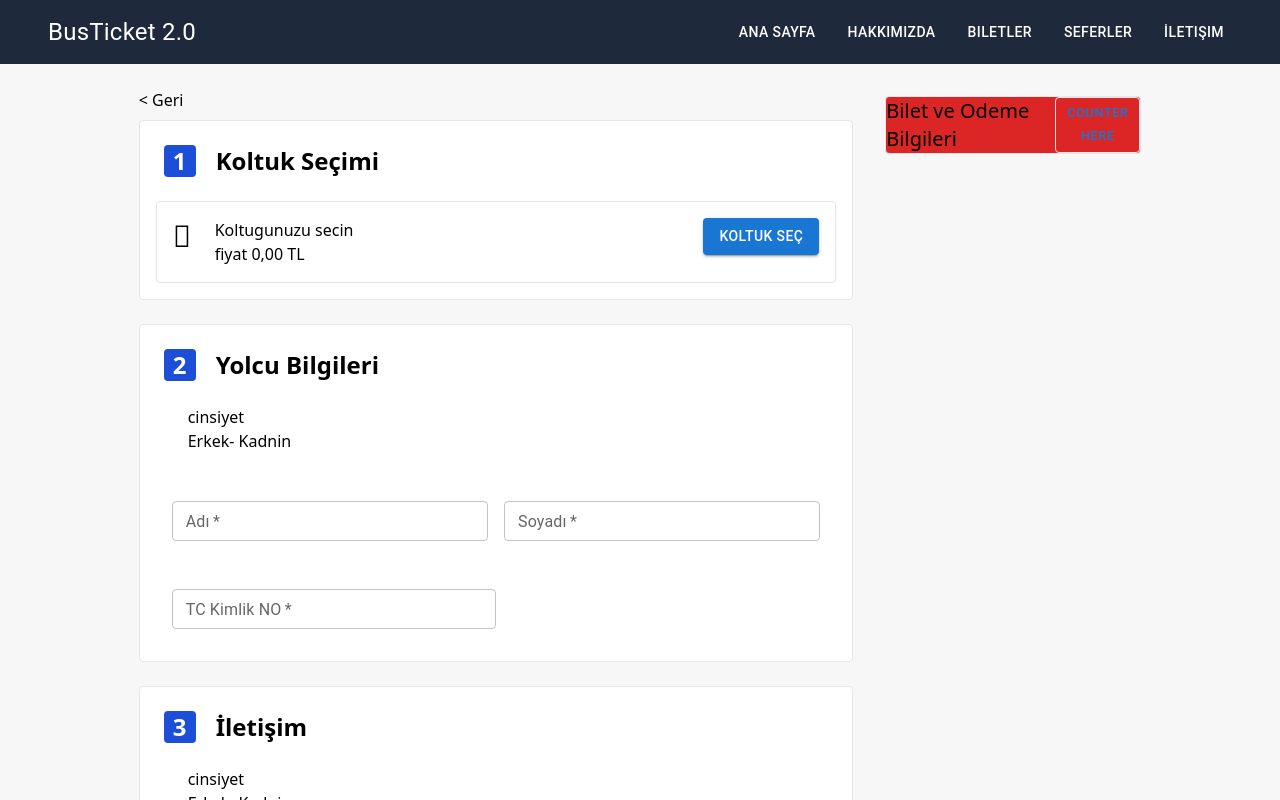
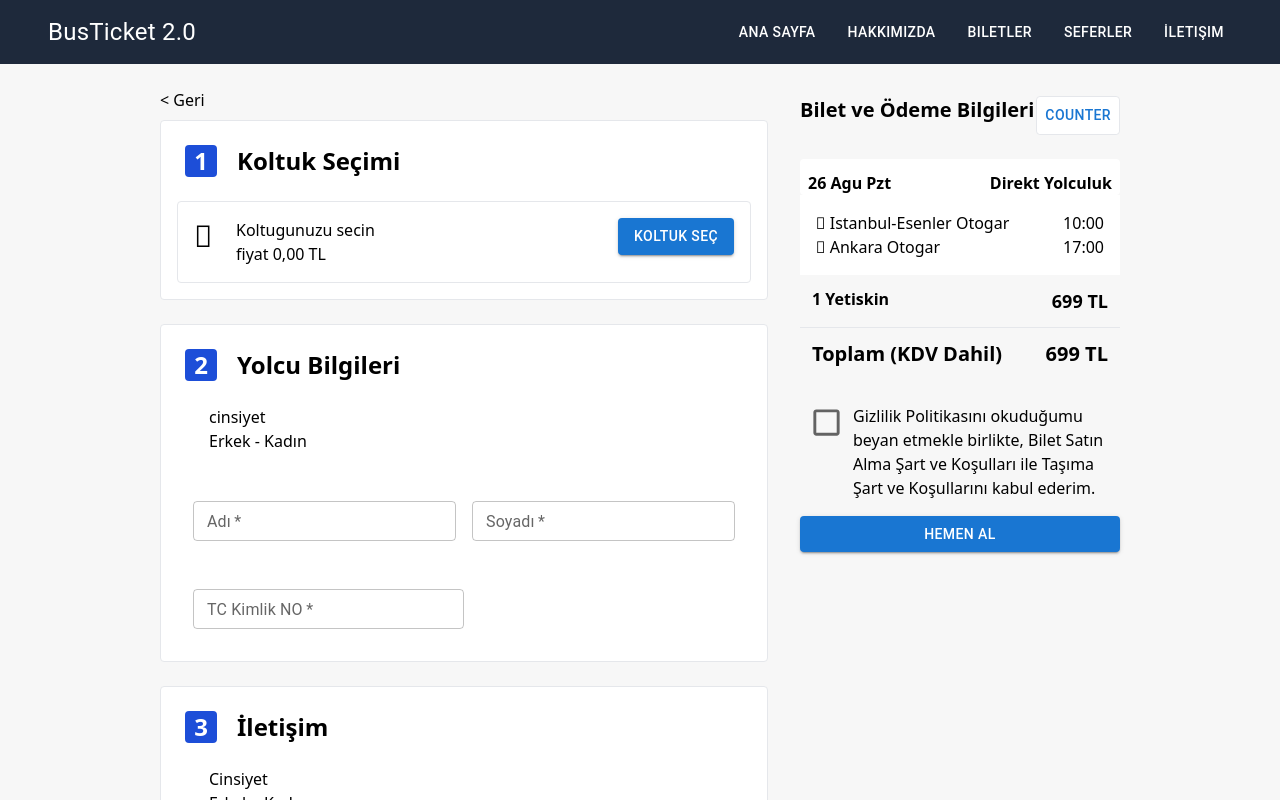
Before and after one commit to BurakFO/BusTicket2.0, a React (Vite) app: page /checkout in a window 1280 px wide. Shown: the top 800 px of the page. Built offline with nearby package versions, Linux system fonts and the light colour scheme.

Commit message:
Checkout Detail component added

```diff
--- a/src/pages/CheckoutPage.jsx
+++ b/src/pages/CheckoutPage.jsx
@@ -1,4 +1,4 @@
-import { Button, TextField } from "@mui/material";
+import { Box, Button, FormControlLabel, TextField } from "@mui/material";
 import React from "react";
 import MUIButton from "../components/MUI/MUIButton";
 import { Link } from "react-router-dom";
@@ -8,7 +8,9 @@ import {
     PassengerInformationTitle,
     ContactInformationTitle,
     PaymentInformationTitle,
-    SelectSeatTitle } from "../lib/constants";
+    SelectSeatTitle
+} from "../lib/constants";
+import Checkbox from '@mui/material/Checkbox';
 
 {/* Information Card */ }
 const InformationCard = ({ cardNumber, cardTitle, children }) => {
@@ -36,14 +38,14 @@ const CheckoutPage = () => {
 
     return (
         <div className="flex flex-row justify-center bg-[#F7F7F7]">
-            <div className="w-7/12 h-full">
+            <div className="w-6/12 h-full">
 
                 <Link to={"/search"} className="inline-block w-7/12 mt-6 mb-2 ">{GoBackButtonLabel}</Link>
 
                 <InformationCard cardNumber={1} cardTitle={SeatSelectionTitle}>
 
                     {/* Content Section */}
-                    <div className="flex border  rounded p-4 justify-between">
+                    <div className="flex border rounded p-4 justify-between">
 
                         <div className="flex flex-row">
 
@@ -64,7 +66,7 @@ const CheckoutPage = () => {
                 <InformationCard cardNumber={2} cardTitle={PassengerInformationTitle} >
                     <div className="ml-8">
                         <div>cinsiyet</div>
-                        <div> Erkek- Kadnin</div>
+                        <div> Erkek - Kadın</div>
                     </div>
 
                     {/* Input Form */}
@@ -84,8 +86,8 @@ const CheckoutPage = () => {
 
                 <InformationCard cardNumber={3} cardTitle={ContactInformationTitle} >
                     <div className="ml-8">
-                        <div>cinsiyet</div>
-                        <div> Erkek- Kadnin</div>
+                        <div> Cinsiyet</div>
+                        <div> Erkek - Kadın</div>
                     </div>
 
                     {/* Input Form */}
@@ -173,17 +175,78 @@ const CheckoutPage = () => {
             </div>
 
             {/* Ticket and Payment Information dockright */}
-            <div className="sticky top-8 w-1/5 h-full border rounded bg-red-600 mt-8">
+            <div className="sticky top-8 w-3/12 h-full rounded mt-8">
                 <div className="flex flex-row justify-between">
 
                     <div>
-                        <h1 className="text-xl"> Bilet ve Odeme Bilgileri </h1>
+                        <h1 className="text-xl font-semibold"> Bilet ve Ödeme Bilgileri </h1>
                     </div>
 
                     <div className="border rounded">
-                        <Button size="small">Counter here</Button>
+                        <Button size="medium" className="bg-white">counter</Button>
                     </div>
                 </div>
+
+                <div className="flex bg-white rounded  font-semibold mt-6 px-2 pt-3 justify-between">
+                    <div>
+                        26 Agu Pzt
+                    </div>
+
+                    <div>
+                        Direkt Yolculuk
+                    </div>
+                </div>
+
+                <div className="p-4 bg-white">
+
+                    <div className="flex justify-between">
+                        <div>
+                             Istanbul-Esenler Otogar
+                        </div>
+                        <div>
+                            10:00
+                        </div>
+                    </div>
+
+                    <div className="flex justify-between">
+                        <div>
+                             Ankara Otogar
+                        </div>
+                        <div>
+                            17:00
+                        </div>
+                    </div>
+                </div>
+
+                <div className="flex justify-between p-3 font-semibold border-b ">
+                    <div>
+                        1 Yetiskin
+                    </div>
+                    <div className="text-lg">
+                        699 TL
+                    </div>
+                </div>
+
+                <div className="flex justify-between p-3 font-semibold text-xl">
+                    <div>
+                        Toplam (KDV Dahil)
+                    </div>
+                    <div>
+                        699 TL
+                    </div>
+                </div>
+
+                <div className="flex pt-4 mb-4">
+
+                    <div>
+                        <Checkbox size="large" />
+                    </div>
+                    <div className="pt-2">
+                        Gizlilik Politikasını okuduğumu beyan etmekle birlikte, Bilet Satın Alma Şart ve Koşulları ile Taşıma Şart ve Koşullarını kabul ederim.
+                    </div>
+                </div>
+
+                <MUIButton label={"Hemen Al"}/>
             </div>
 
         </div>
```
